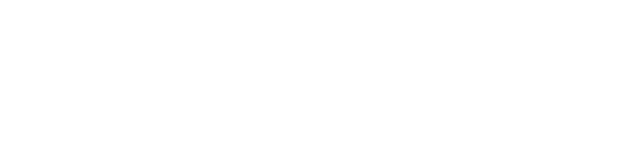
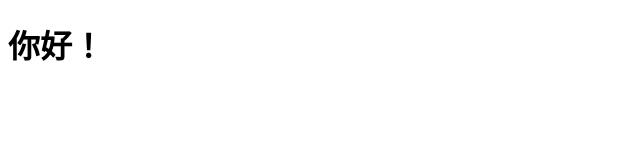
Before and after one commit to fclvhh/git-sourceTree-2, a plain HTML site: page index.html in a window 1280 px wide. Shown: the whole page, without its empty margins (0-640 px from the left). Drawn offline with Linux system fonts and the light colour scheme.

Commit message:
添加js 添加h1

```diff
--- a/index.html
+++ b/index.html
@@ -8,6 +8,7 @@
 </head>
 <body>
   <div class="wrapper">
+    <h1>你好！</h1>
     <header>
       <div class="head"></div>
       <nav></nav>
--- /dev/null
+++ b/index.js
@@ -0,0 +1 @@
+console.log('hi');
```
